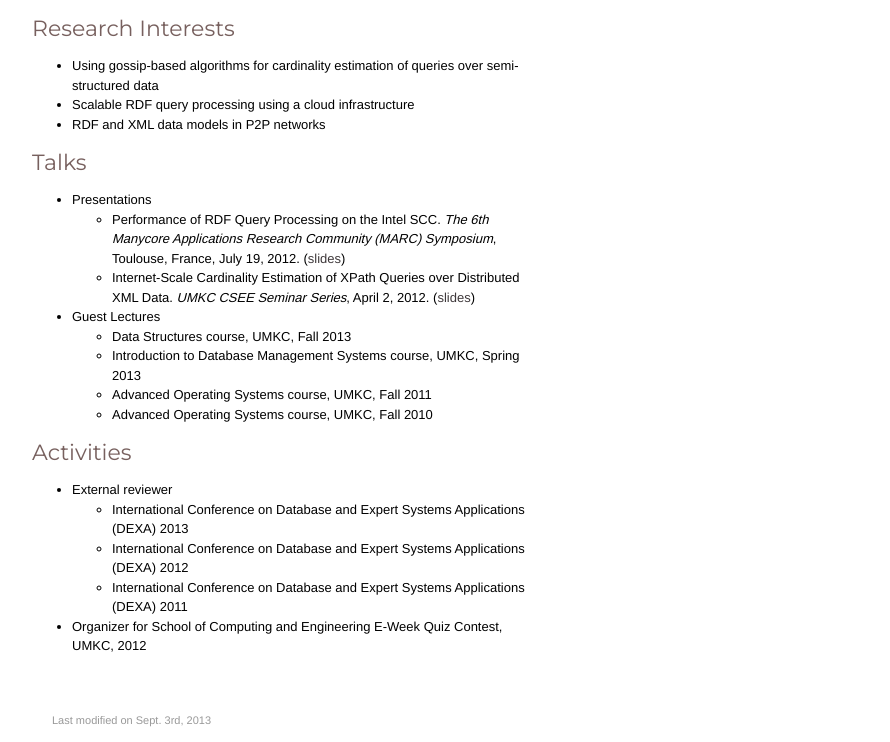
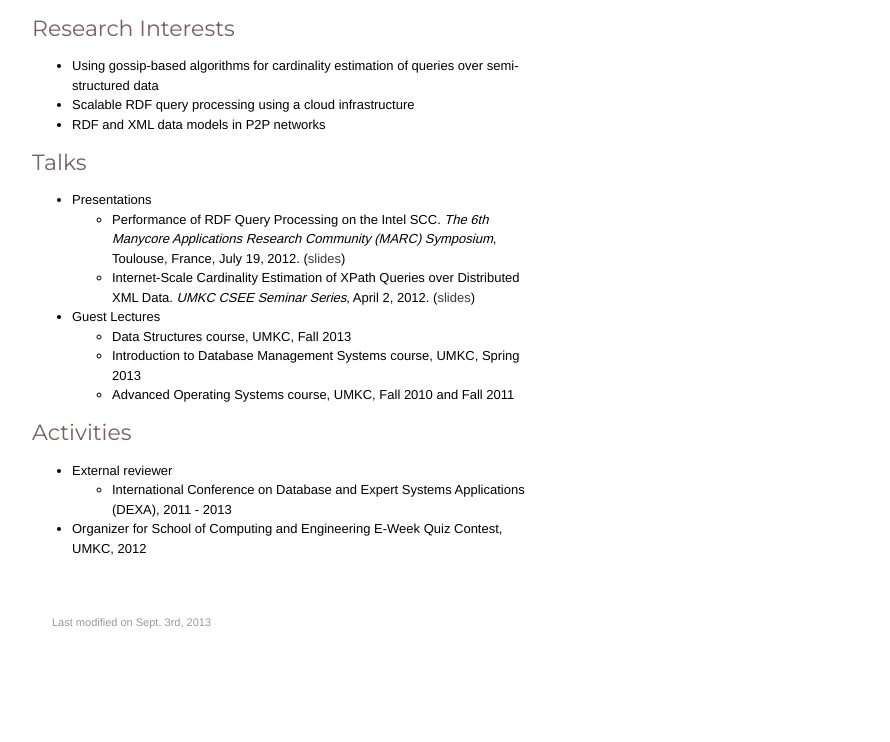
Before and after one commit to vgslavov/Website, a plain HTML site: page index.html in a window 1280 px wide. Shown: the part 408-1150 px from the top of the page, without its empty margins (188-1078 px from the left). After the commit the page ends 1053 px from the top, so only its background shows below. Drawn offline with nearby package versions, Linux system fonts and the light colour scheme.

Commit message:
Minor corrections

```diff
--- a/index.html
+++ b/index.html
@@ -94,8 +94,7 @@ Vasil Slavov is a Ph.D. student supervised by <a href="http://sites.google.com/s
 <ul>
 <li>Data Structures course, UMKC, Fall 2013</li>
 <li>Introduction to Database Management Systems course, UMKC, Spring 2013</li>
-<li>Advanced Operating Systems course, UMKC, Fall 2011</li>
-<li>Advanced Operating Systems course, UMKC, Fall 2010</li>
+<li>Advanced Operating Systems course, UMKC, Fall 2010 and Fall 2011</li>
 </ul>
 </ul>
 
@@ -103,9 +102,7 @@ Vasil Slavov is a Ph.D. student supervised by <a href="http://sites.google.com/s
 <ul>
 <li>External reviewer</li>
 <ul>
-<li>International Conference on Database and Expert Systems Applications (DEXA) 2013</li>
-<li>International Conference on Database and Expert Systems Applications (DEXA) 2012</li>
-<li>International Conference on Database and Expert Systems Applications (DEXA) 2011</li>
+<li>International Conference on Database and Expert Systems Applications (DEXA), 2011 - 2013</li>
 </ul>
 <li>Organizer for School of Computing and Engineering E-Week Quiz Contest, UMKC, 2012</li>
 </ul>
```
Also changed, not shown: publications.html (+1 -1 lines).
